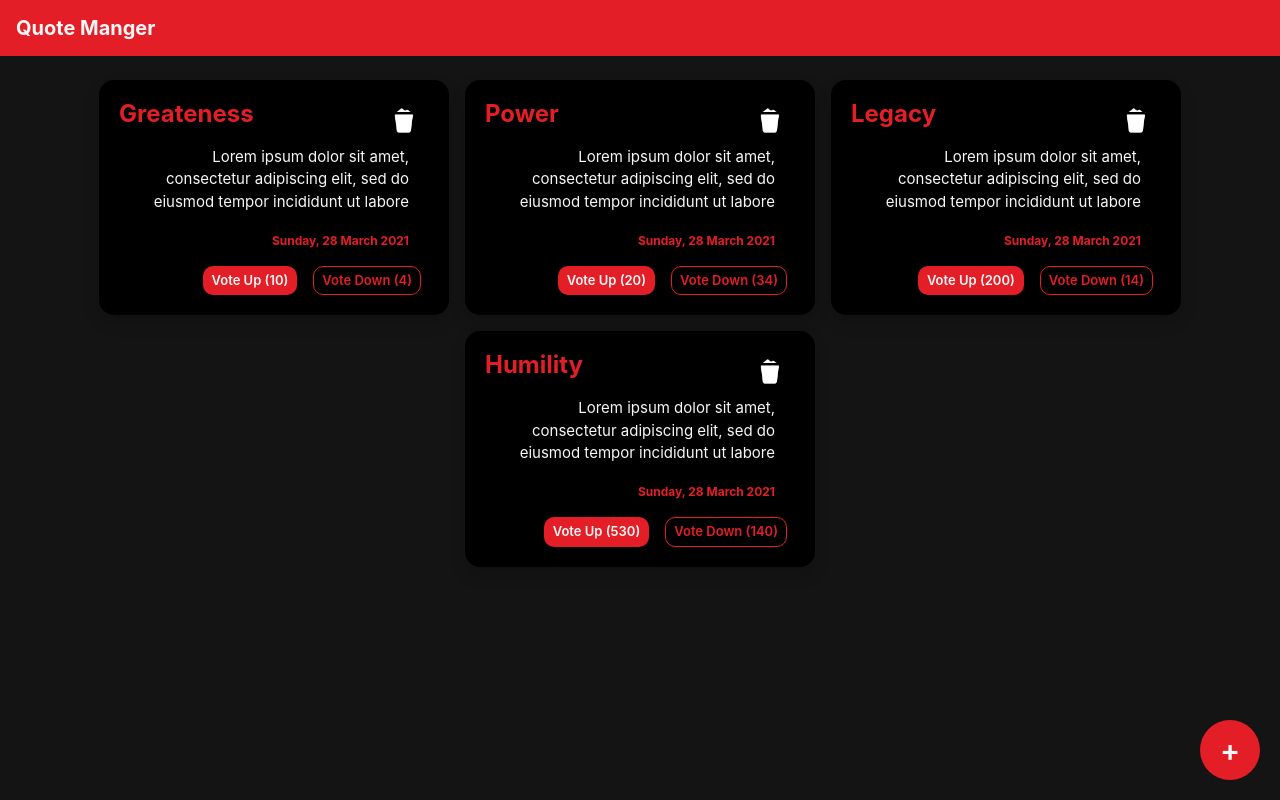
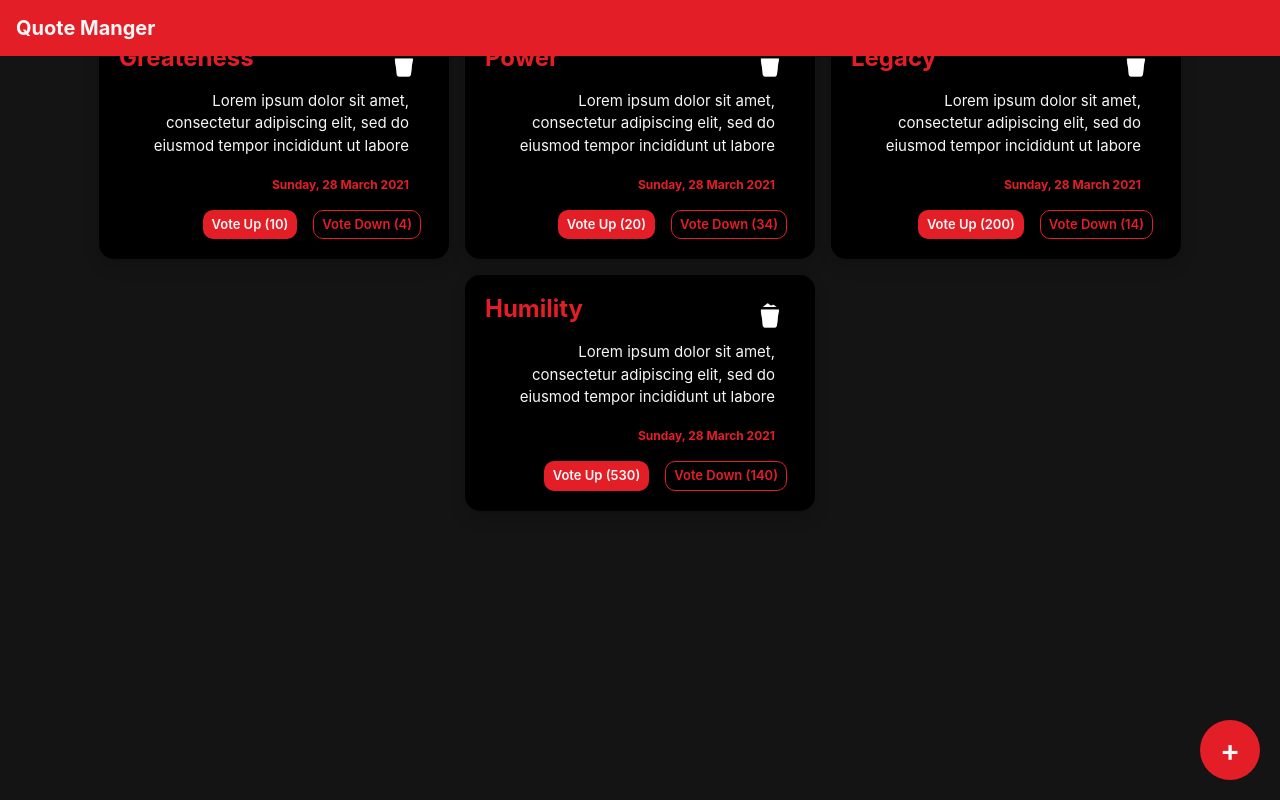
Before and after one commit to g90tony/quote-manager, an Angular app: page / in a window 1280 px wide. Built offline with nearby package versions, Linux system fonts and the light colour scheme.

Commit message:
made navbar sticky

```diff
--- a/src/app/navbar/navbar.component.html
+++ b/src/app/navbar/navbar.component.html
@@ -1,4 +1,4 @@
-<nav class="navbar navbar-expand-lg primary-background">
+<nav class="navbar navbar-expand-lg primary-background fixed-top">
   <a class="navbar-brand nav-texts" href="#">Quote Manger</a>
   <button
     class="navbar-toggler"
```
